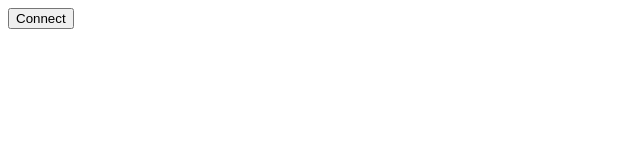
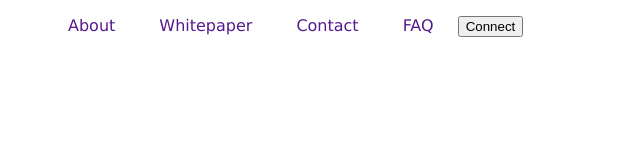
Before and after one commit to zhenyong25/Crypto.com-Hackathon-2022, a plain HTML site: page index.html in a window 1280 px wide. Shown: the whole page, without its empty margins (0-640 px from the left). Drawn offline with Linux system fonts and the light colour scheme.

Commit message:
Added a simple navigation bar w/o proper styling

```diff
--- a/index.html
+++ b/index.html
@@ -4,11 +4,21 @@
     <meta charset="UTF-8">
     <meta http-equiv="X-UA-Compatible" content="IE=edge">
     <meta name="viewport" content="width=device-width, initial-scale=1.0">
+    <link rel="stylesheet" href="style.css">
     <title>Document</title>
 </head>
 
 <body>
-    <button onclick="Connect()">Connect</button>
+    <nav class="navbar">
+        <ul class="nav">
+            <li><a href="">About</a></li>
+            <li><a href="">Whitepaper</a></li>
+            <li><a href="">Contact</a></li>
+            <li><a href="">FAQ</a></li>
+            <button onclick="Connect()">Connect</button>
+        </ul>
+    </nav>
+
 
 
 <script src="index.js"></script>
--- a/style.css
+++ b/style.css
@@ -0,0 +1,11 @@
+.nav li {
+    list-style: none;
+    display: inline;
+    font-family: Verdana, Geneva, Tahoma, sans-serif;
+    margin: 0px;
+    padding: 15px 20px;
+}
+
+a {
+    text-decoration: none;
+}
```
